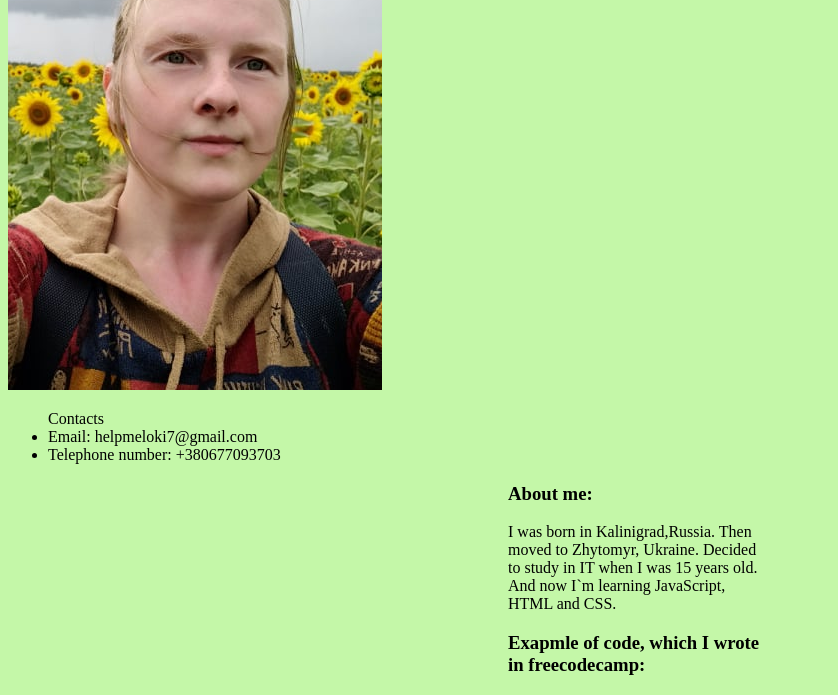
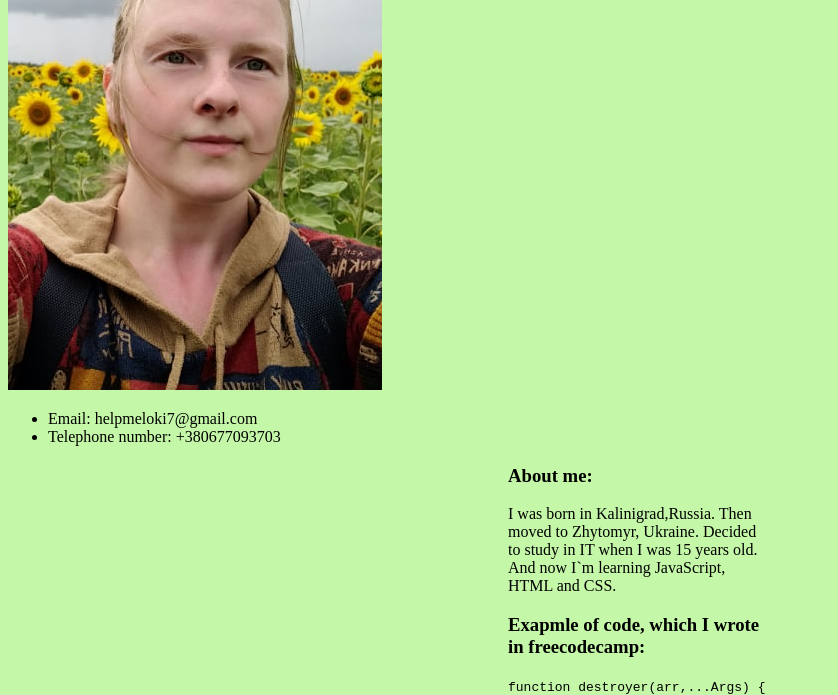
Before and after one commit to Blackdoll-Loki/rsschool-cv-, a plain HTML site: page index.html in a window 1280 px wide. Shown: the part 87-782 px from the top of the page, without its empty margins (0-838 px from the left). Drawn offline with Linux system fonts and the light colour scheme.

Commit message:
Update index.html
fix: changed contacts list

```diff
--- a/index.html
+++ b/index.html
@@ -13,10 +13,10 @@
       <img src="avatar.png" alt="photo">
       <h1>Kliamar Daria</h1>
     </div>
-      <ul>Contacts
+    <ul>
         <li>Email: helpmeloki7@gmail.com</li>
         <li>Telephone number: +380677093703</li>
-      </ul>
+    </ul>
   </header>
 
   <main>
```
